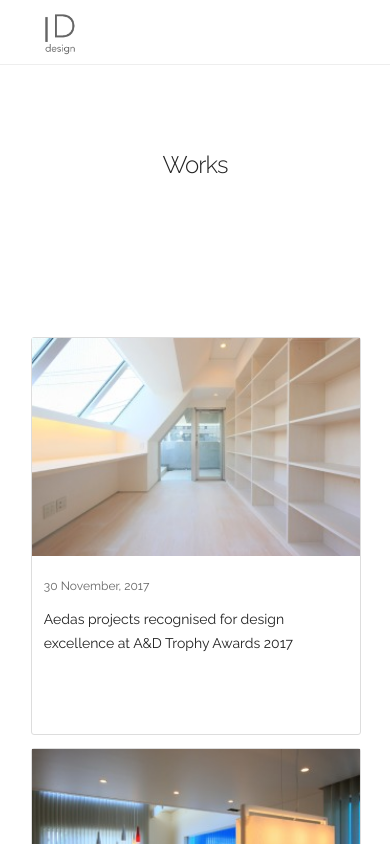
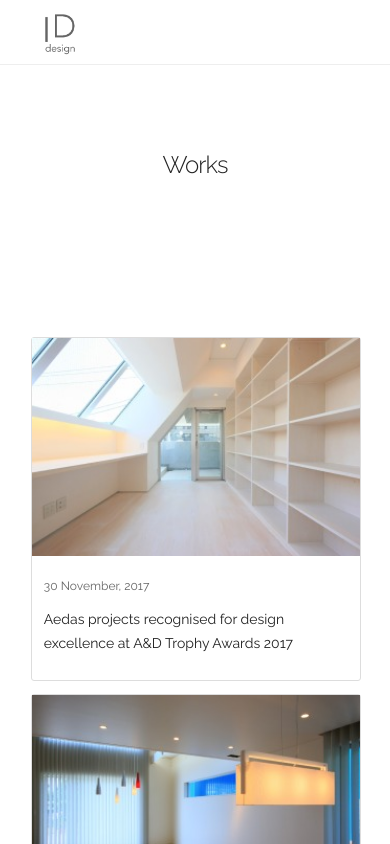
Before and after one commit to acro5piano/id-design, a React (Create React App) app: page /works in a window 390 px wide. Shown: the top 844 px of the page. Built offline with nearby package versions, Linux system fonts and the light colour scheme.

Commit message:
responsive change works image size

```diff
--- a/src/index.css
+++ b/src/index.css
@@ -142,8 +142,7 @@ a {
   margin: 50px auto 0;
   max-width: 1024px;
 }
-.Top-gallary,
-.Works-gallary {
+.Top-gallary {
   max-width: 1024px;
   margin: auto;
 }
@@ -161,19 +160,17 @@ a {
 
 .Works-gallary-item {
   margin: 12px;
-  width: 425px;
-  height: 396px;
+  width: 40%;
   display: inline-block;
   border: solid 1px #ddd;
   border-radius: 3px;
+  position: relative;
 }
 .Works-gallary-image {
   width: 100%;
-  height: 282px;
 }
 .Works-gallary-text {
-  height: 100px;
-  padding: 12px;
+  padding: 12px 12px 24px 12px;
 }
 .Works-gallary-date,
 .Works-gallary-desctiption {
@@ -188,8 +185,8 @@ a {
 }
 .Works-gallary-hover-area {
   position: absolute;
-  width: 425px;
-  height: 396px;
+  width: 100%;
+  height: 100%;
   background: rgba(0, 0, 0, 0.5);
   opacity: 0;
   transition: all linear 0.2s;
@@ -217,10 +214,6 @@ a {
     width: 96%;
     margin: 2%;
   }
-  .Works-gallary-image {
-    width: 100%;
-    height: auto;
-  }
   .Works-gallary-hover-area {
     display: none;
   }
```
